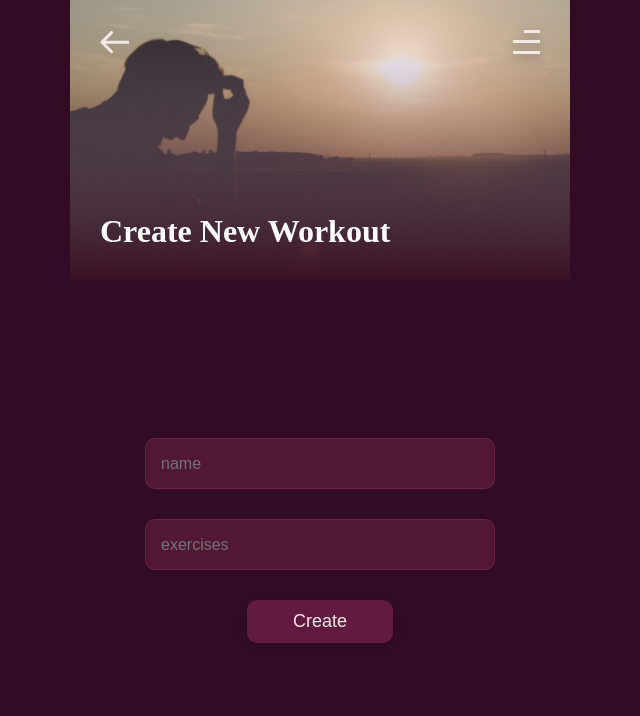
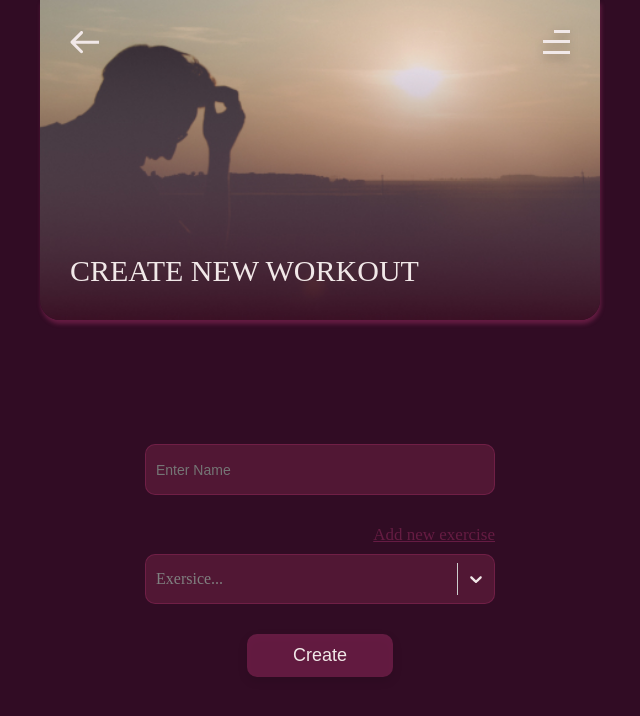
Before and after one commit to 6apsyk/react-training-app, a React (Create React App) app: page /new-workout in a window 1280 px wide. Shown: the top 716 px of the page, without its empty margins (320-960 px from the left). Built offline with nearby package versions, Linux system fonts and the light colour scheme.

Commit message:
добавлен react-select

```diff
--- a/package.json
+++ b/package.json
@@ -11,6 +11,7 @@
     "react-dom": "^17.0.2",
     "react-router-dom": "^6.2.1",
     "react-scripts": "5.0.0",
+    "react-select": "^5.2.2",
     "sass": "^1.49.8",
     "web-vitals": "^2.1.4"
   },
@@ -37,5 +38,8 @@
       "last 1 firefox version",
       "last 1 safari version"
     ]
+  },
+  "devDependencies": {
+    "prettier": "2.5.1"
   }
 }
--- a/src/components/Layout/Layout.jsx
+++ b/src/components/Layout/Layout.jsx
@@ -1,14 +1,20 @@
 import React from 'react'
 import styles from './Layout.module.scss'
 import Header from '../common/Header/Header'
+import cn from 'classnames'
 
-function Layout({children, bgImg, height = '35vh'}) {
+function Layout({children, bgImg, heading = ''}) {
   return (
-    <div className={styles.wrapper} style={{height: height, backgroundImage: `url(${bgImg})`}}>
-        <Header/>
-        <div>
-          {children}
-        </div>
+    <div
+      className={cn(styles.wrapper, {
+      [styles.otherPage]: !!heading
+      })}
+
+      style={{ backgroundImage: `url(${bgImg})`}}>
+    <Header/>
+    {heading && <div className={styles.heading}>{heading}</div>}
+    {children && <div>{children}</div>}
+
 
     </div>
   )
--- a/src/components/Layout/Layout.module.scss
+++ b/src/components/Layout/Layout.module.scss
@@ -1,5 +1,9 @@
+@import "../../scss/variables";
 .wrapper {
-  width: 500px;
+  // width: 500px;
+  min-width: 425px;
+  max-width: 560px;
+  height: 100vh;
   padding: 30px;
   margin: 0 auto;
   display: flex;
@@ -7,5 +11,16 @@
   justify-content: space-between;
   background-repeat: no-repeat;
   background-size: cover;
-  // background-position: center;
+
+  &.otherPage {
+    height: 40vh;
+    border-radius: 0 0 20px 20px;
+    box-shadow: $bx-accent;
+  }
 }
+.heading {
+  font-size: 30px;
+  line-height: 130.19%;
+  text-transform: uppercase;
+  color: $white;
+}
--- a/src/components/common/Header/Header.jsx
+++ b/src/components/common/Header/Header.jsx
@@ -12,7 +12,8 @@ function Header() {
 
   return (
     <header className={styles.header}>
-        {pathname === '/' ?
+        {pathname === '/'
+        ?
                       <Link to='/'>
                         <img className={styles.image} src={userIcon} alt="user"/>
                       </Link>
--- a/src/components/pages/Home/Home.jsx
+++ b/src/components/pages/Home/Home.jsx
@@ -8,7 +8,7 @@ import styles from './Home.module.scss'
 
 function Home() {
   return (
-      <Layout bgImg={bgImg} height='100vh'>
+      <Layout bgImg={bgImg}>
 
         <Button appearance='ligth'>New</Button>
         <h1 className={styles.heading}>EXERCISES FOR THE SHOULDERS</h1>
--- a/src/components/pages/NewWorkout/NewWorkout.jsx
+++ b/src/components/pages/NewWorkout/NewWorkout.jsx
@@ -1,10 +1,12 @@
 import React from 'react'
+import ReactSelect from 'react-select'
 import Layout from '../../Layout/Layout'
 import newWorkoutImg from '../../../images/new-workout.jpg'
 import styles from './NewWorkout.module.scss'
 import Field from '../../ui/Field/Field'
 import Button from '../../ui/Button/Button'
 import { useState } from 'react'
+import { Link } from 'react-router-dom'
 
 function NewWorkout() {
 
@@ -19,16 +21,27 @@ function NewWorkout() {
 
   return (
     <>
-      <Layout bgImg={newWorkoutImg}>
-          <h1>Create New Workout</h1>
+      <Layout bgImg={newWorkoutImg} heading='Create New Workout'>
       </Layout>
-      <div className={styles.height}>
-      <form className={styles.wrapper} onSubmit={onSubmit}>
-        <Field placeholder='name' value={name} onChange={e => setName(e.target.value)}/>
-        <Field placeholder='exercises' value={exercises} onChange={e => setExercises(e.target.value)}/>
-        <Button appearance='small'>Create</Button>
-      </form>
-      </div>
+
+        <form className={styles.wrapper} onSubmit={onSubmit}>
+          <Field placeholder='Enter Name' type='text' value={name} onChange={e => setName(e.target.value)}/>
+          <Link className={styles.link} to='/new-exersice'>Add new exercise</Link>
+          <ReactSelect
+            classNamePrefix='select2-selection'
+            placeholder='Exersice...'
+            title='Exersice'
+            options={[
+              {value: 'fdsfd', label: 'Push-ups'},
+              {value: 'fdsfdfds', label: 'Pull-ups'},
+            ]}
+            value={exercises}
+            onChange={setExercises}
+            isMulti
+          />
+          <Button style={{marginTop: '30px'}} appearance='small'>Create</Button>
+        </form>
+
 
     </>
 
--- a/src/components/pages/NewWorkout/NewWorkout.module.scss
+++ b/src/components/pages/NewWorkout/NewWorkout.module.scss
@@ -1,10 +1,24 @@
+@import "../../../scss/variables";
 .wrapper {
+  width: 350px;
+  margin: 0 auto;
   display: flex;
+  flex-direction: column;
   justify-content: center;
-  flex-direction: column;
   align-items: center;
   height: inherit;
+  height: 60vh;
+
+  & .link {
+    font-size: 17px;
+    line-height: 19px;
+    color: rgba(181, 52, 113, 0.4);
+    margin-bottom: 10px;
+    align-self: flex-end;
+    // text-decoration: none;
+    &:hover {
+      color: $accent;
+      // text-decoration: solid;
+    }
+  }
 }
-.height {
-  height: 65vh;
-}
--- a/src/components/ui/Button/Button.module.scss
+++ b/src/components/ui/Button/Button.module.scss
@@ -9,7 +9,7 @@
   cursor: pointer;
   transition: background-color 0.2s ease;
   &:hover {
-    background-color: rgba($accent, 0.7);
+    background-color: $accent;
   }
 }
 .ligth {
--- a/src/components/ui/Field/Field.jsx
+++ b/src/components/ui/Field/Field.jsx
@@ -1,9 +1,9 @@
 import React from 'react'
 import styles from './Field.module.scss'
 
-function Field({value,placeholder,onChange}) {
+function Field({...props}) {
   return (
-    <input className={styles.input} type='text' value={value} onChange={onChange} placeholder={placeholder}/>
+    <input className={styles.input} {...props}/>
   )
 }
 
--- a/src/components/ui/Field/Field.module.scss
+++ b/src/components/ui/Field/Field.module.scss
@@ -1,12 +1,18 @@
+@import "../../../scss/variables";
 .input {
   background: #511734;
   border: 1px solid rgba(181, 52, 113, 0.3);
   box-sizing: border-box;
   border-radius: 10px;
-  color: white;
-  padding: 15px;
+  color: $white;
+  padding: 15px 10px;
   margin-bottom: 30px;
   width: 350px;
   font-size: 16px;
   line-height: 19px;
+  &::placeholder {
+    font-size: 14px;
+    line-height: 19px;
+    // color: #946e86;
+  }
 }
--- a/src/scss/_variables.scss
+++ b/src/scss/_variables.scss
@@ -2,11 +2,11 @@
 
 $accent: #b53471;
 $white: #f1e8e8;
-$dark-purple: #310c24;
+$purple: #310c24;
 $black: #1a0612;
-$purple: #1a0612;
+$dark-purple: #1a0612;
 
-$bx-accent: 0px 4px 4px rgba($accent, 0.25);
+$bx-accent: 1px 4px 4px rgba($accent, 0.4);
 $bx-16: 0px 3px 6px rgba(0, 0, 0, 0.16);
 $bx-10: 0px 3px 6px rgba(0, 0, 0, 0.1);
 
--- a/src/scss/index.scss
+++ b/src/scss/index.scss
@@ -7,6 +7,60 @@
 }
 
 body {
-  background-color: $dark-purple;
-  color: #fff;
+  background-color: $purple;
+  // color: #fff;
 }
+
+.select2-selection {
+  &__control {
+    cursor: pointer !important;
+
+    background-color: #511734 !important;
+    border: 1px solid rgba(181, 52, 113, 0.3) !important;
+    border-radius: 10px !important;
+    min-height: 50px !important;
+    color: $white;
+    width: 350px;
+    font-size: 16px !important;
+    line-height: 19px !important;
+    box-shadow: none !important;
+  }
+
+  &__menu {
+    background-color: #511734 !important;
+    color: $white;
+    text-align: center;
+    font-size: 15px;
+    border-radius: 10px !important;
+  }
+  &__input-container {
+    color: $white !important;
+  }
+  &__indicator svg {
+    fill: $white !important;
+  }
+  &__indicator svg:hover {
+    fill: $accent !important;
+  }
+  &__option--is-focused {
+    background-color: #3b1227 !important;
+    border-radius: 10px !important;
+    margin: 0 !important;
+  }
+  &__multi-value {
+    background-color: #9b2761 !important;
+    color: $white !important;
+    &__label {
+      color: $white !important;
+    }
+    &__remove:hover {
+      background-color: #ad4a7d !important;
+      color: $white !important;
+    }
+  }
+  &__placeholder {
+    margin-left: 10px;
+    font-size: 16px !important;
+    line-height: 19px !important;
+  }
+}
```
Also changed, not shown: 1 other file (tests, documents, lock files or other folders).
